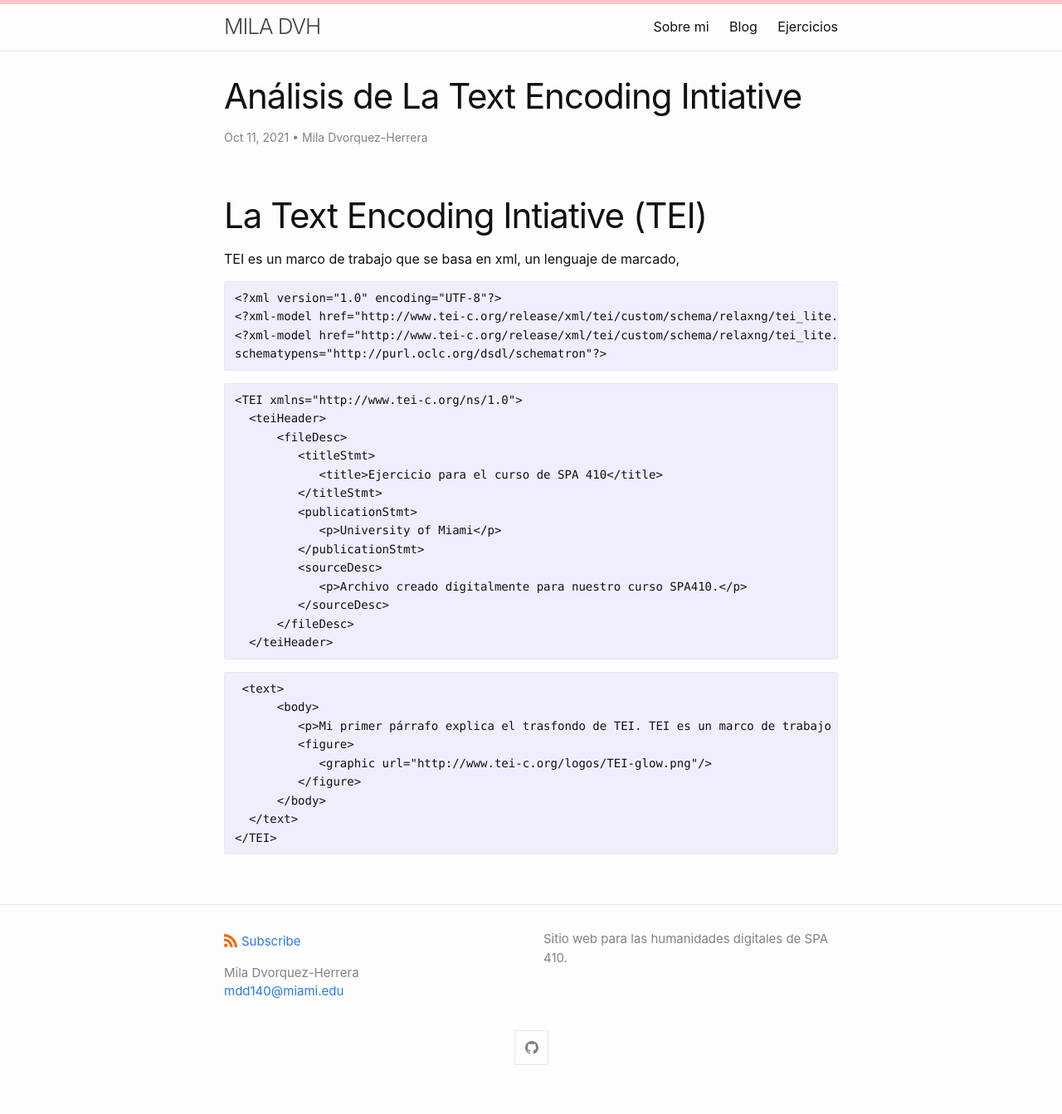
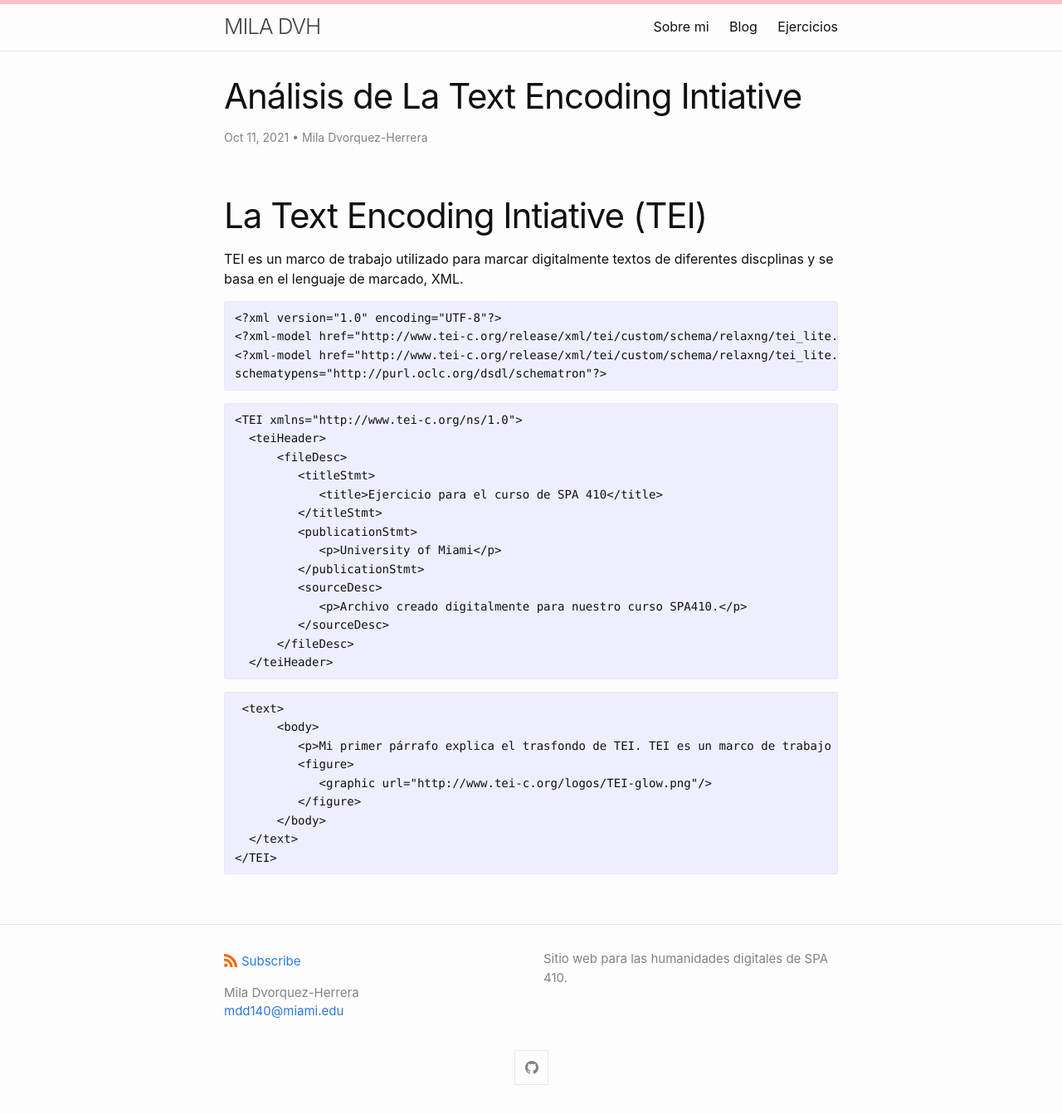
Before and after one commit to miladvh/miladvh.github.io, a Jekyll site: the page built from _posts/2021-10-11-tei.md, in a window 1280 px wide. Shown: the whole page at 83% size. Built offline with Jekyll 4.4.1, drawn with Linux system fonts in a browser that asks for light colours; before the commit the page ends 1319 px from its top, so only the background shows below that.

Commit message:
Update 2021-10-11-tei.md

````diff
--- a/_posts/2021-10-11-tei.md
+++ b/_posts/2021-10-11-tei.md
@@ -7,7 +7,7 @@ author: Mila Dvorquez-Herrera
 
 # La Text Encoding Intiative (TEI)
 
-TEI es un marco de trabajo que se basa en xml, un lenguaje de marcado,
+TEI es un marco de trabajo utilizado para marcar digitalmente textos de diferentes discplinas y se basa en el lenguaje de marcado, XML.
 
 ```
 <?xml version="1.0" encoding="UTF-8"?>
````
